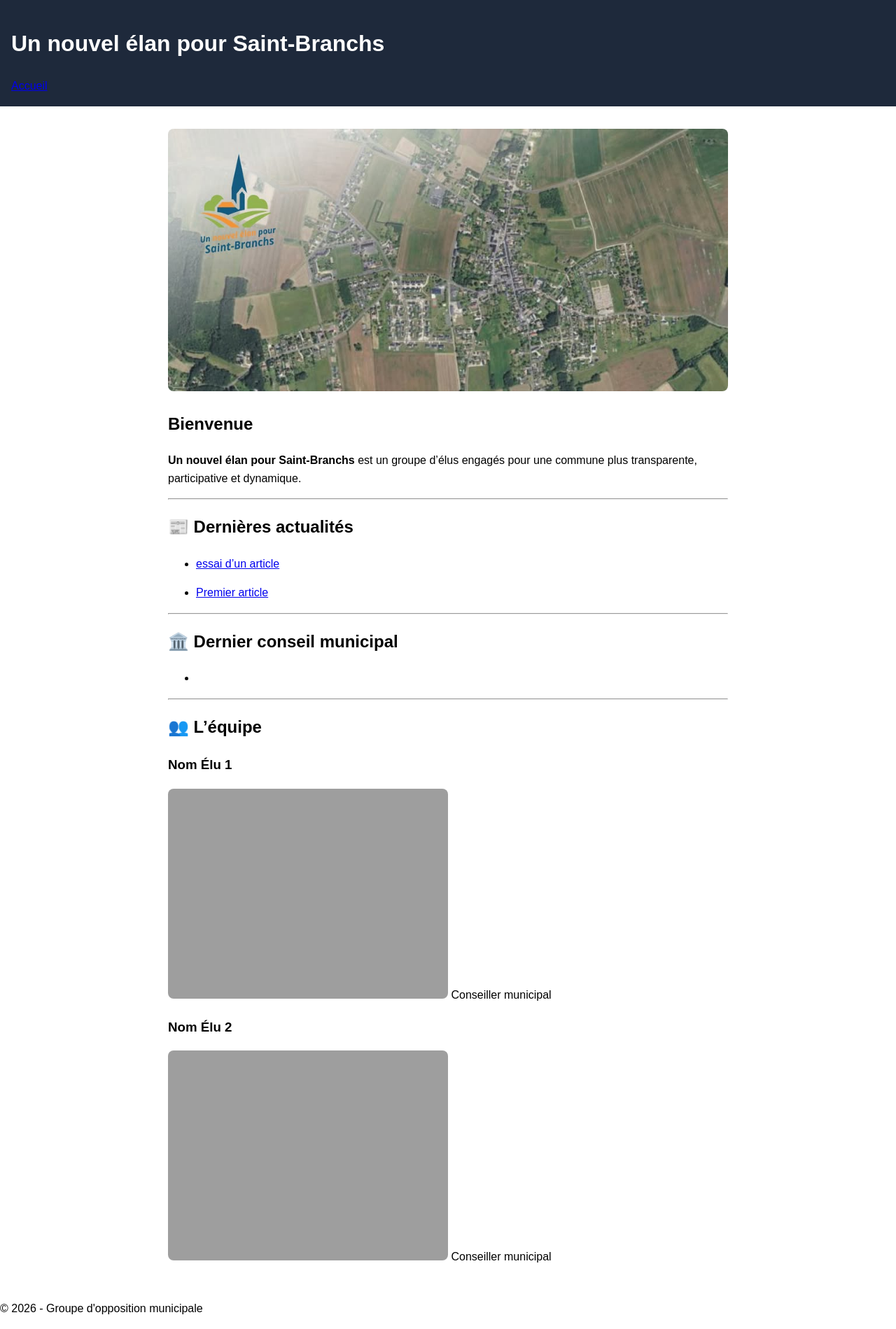
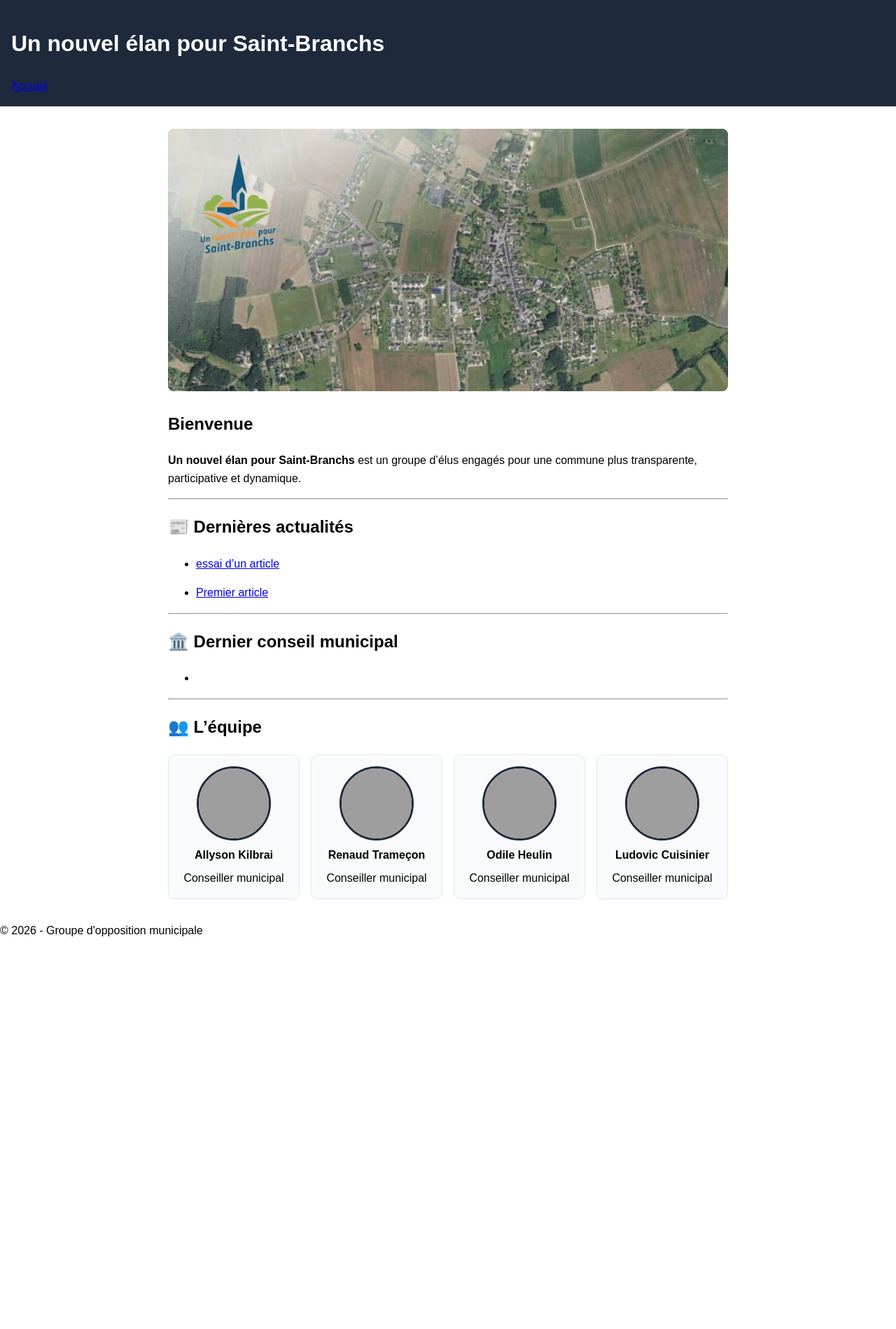
Before and after one commit to un-nouvel-elan-saint-branchs/un-nouvel-elan-saint-branchs, a Jekyll site: the page built from index.md, in a window 1280 px wide. Shown: the whole page at 70% size. Built offline with Jekyll 4.4.1, drawn with Linux system fonts in a browser that asks for light colours; after the commit the page ends 1359 px from its top, so only the background shows below that; grey boxes are pictures that could not be loaded.

Commit message:
Redesign team section layout, update member data, and add responsive styling

```diff
--- a/_data/equipe.yml
+++ b/_data/equipe.yml
@@ -1,7 +1,15 @@
-- nom: "Nom Élu 1"
-  photo: "/assets/images/elus/elu1.jpg"
+- nom: "Allyson Kilbrai"
+  photo: "/assets/images/elus/allyson.png"
   description: "Conseiller municipal"
 
-- nom: "Nom Élu 2"
-  photo: "/assets/images/elus/elu2.jpg"
+- nom: "Renaud Trameçon"
+  photo: "/assets/images/elus/renaud.png"
   description: "Conseiller municipal"
+
+- nom: "Odile Heulin"
+  photo: "/assets/images/elus/odile.png"
+  description: "Conseiller municipal"
+
+- nom: "Ludovic Cuisinier"
+  photo: "/assets/images/elus/ludovic.png"
+  description: "Conseiller municipal"
--- a/assets/css/style.css
+++ b/assets/css/style.css
@@ -20,3 +20,36 @@ img {
   max-width: 100%;
   border-radius: 8px;
 }
+
+.team-grid {
+  display: grid;
+  grid-template-columns: repeat(4, 1fr);
+  gap: 1rem;
+  margin-top: 1rem;
+}
+
+.team-card {
+  display: flex;
+  flex-direction: column;
+  align-items: center;
+  text-align: center;
+  background: #f8fafc;
+  border: 1px solid #e2e8f0;
+  border-radius: 10px;
+  padding: 1rem;
+  gap: 0.5rem;
+}
+
+.team-photo {
+  width: 100px;
+  height: 100px;
+  object-fit: cover;
+  border-radius: 50%;
+  border: 3px solid #1e293b;
+}
+
+@media (max-width: 600px) {
+  .team-grid {
+    grid-template-columns: repeat(2, 1fr);
+  }
+}
--- a/index.md
+++ b/index.md
@@ -28,8 +28,12 @@ title: Accueil
 
 ## 👥 L'équipe
 
+<div class="team-grid">
 {% for membre in site.data.equipe %}
-### {{ membre.nom }}
-![photo]({{ site.baseurl }}/{{ membre.photo }})
-{{ membre.description }}
+<div class="team-card">
+  <img src="{{ site.baseurl }}{{ membre.photo }}" alt="{{ membre.nom }}" class="team-photo">
+  <strong>{{ membre.nom }}</strong>
+  <span>{{ membre.description }}</span>
+</div>
 {% endfor %}
+</div>
```
Also changed, not shown: 3 other files.
